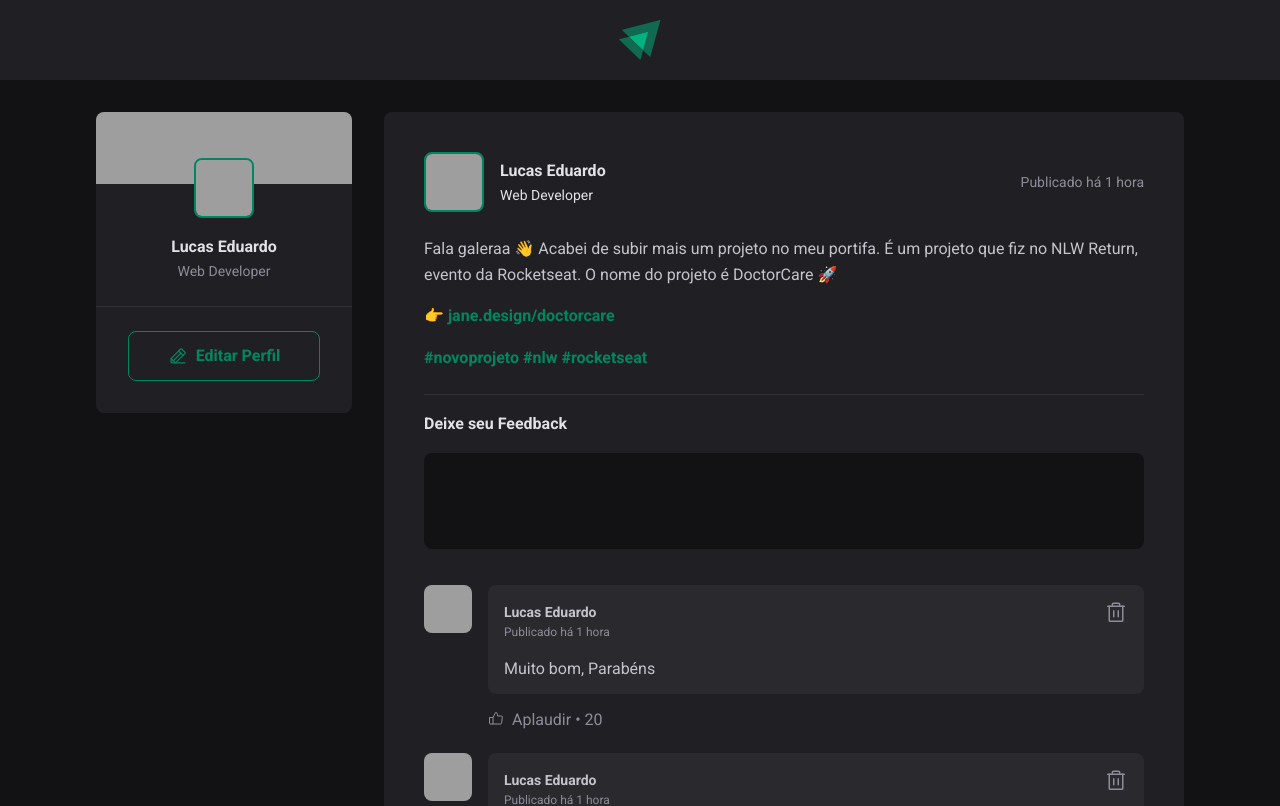
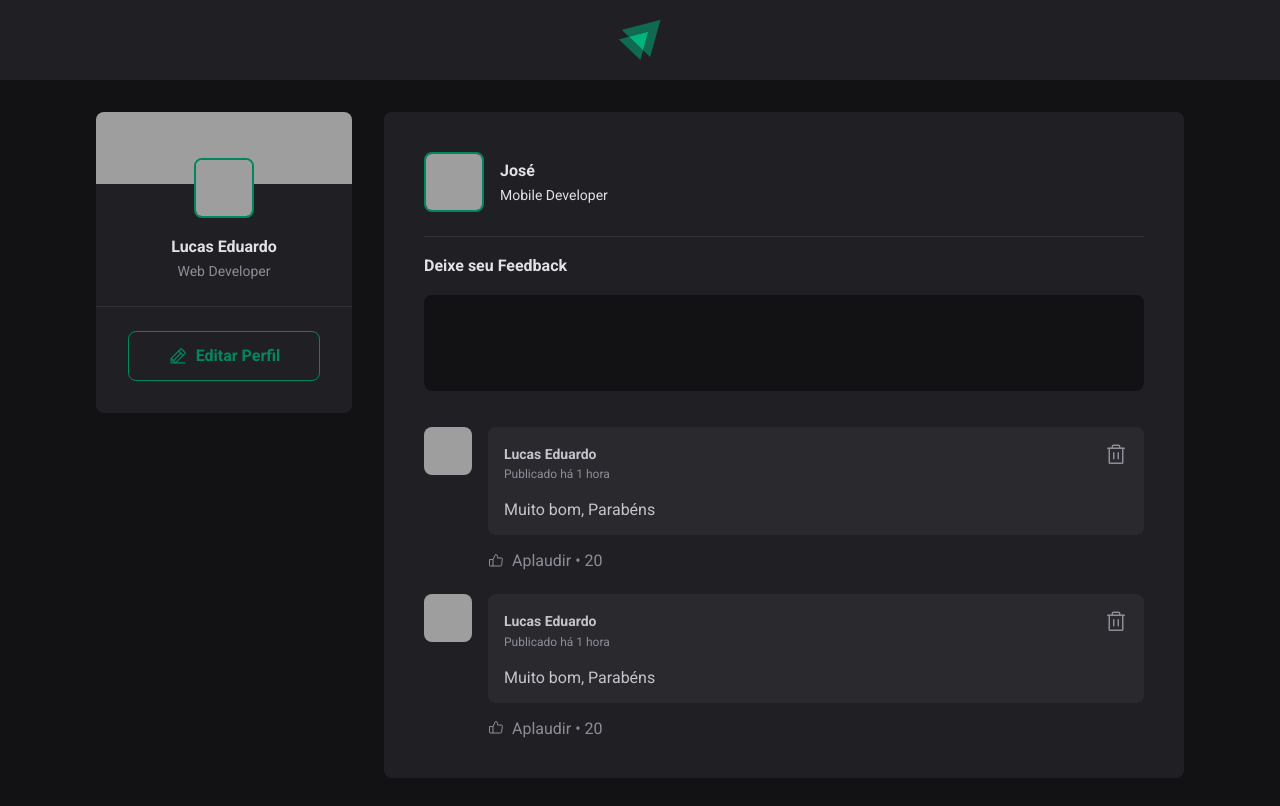
Before and after one commit to Lucasedusi/react-vite, a React (Vite) app: page / in a window 1280 px wide. Shown: the top 806 px of the page. Built offline with nearby package versions, Linux system fonts and the light colour scheme; grey boxes are pictures that could not be loaded.

Commit message:
feat: Post properties

```diff
--- a/package.json
+++ b/package.json
@@ -9,6 +9,7 @@
 		"preview": "vite preview"
 	},
 	"dependencies": {
+		"date-fns": "^2.29.1",
 		"phosphor-react": "^1.4.1",
 		"react": "^18.2.0",
 		"react-dom": "^18.2.0"
--- a/src/App.jsx
+++ b/src/App.jsx
@@ -1,9 +1,32 @@
 import { Header } from "./components/Header/Header";
 import { SideBar } from "./components/SideBar/SideBar";
+import { Post } from "./components/Post/Post";
 
+import styles from "./App.module.css";
 import "./styles/global.css";
-import styles from "./App.module.css";
-import { Post } from "./components/Post/Post";
+
+const posts = [
+	{
+		id: 1,
+		author: {
+			avatarUrl: "https://github.com/lucasedusi.png",
+			name: "José",
+			rule: "Mobile Developer",
+		},
+		content: [
+			{
+				type: "paragraph",
+				content:
+					"Fala galeraa 👋 Acabei de subir mais um projeto no meu portifa",
+			},
+			{
+				type: "paragraph",
+				content: "É um projeto que fiz no NLW Return, evento da Rocketseat",
+			},
+		],
+		publishedAt: new Date("2022-08-03 14:23:45"),
+	},
+];
 
 function App() {
 	return (
@@ -13,8 +36,15 @@
 			<div className={styles.wrapper}>
 				<SideBar />
 				<main>
-					<Post />
-					<Post />
+					{posts.map((post) => {
+						return (
+							<Post
+								author={post.author}
+								content={post.content}
+								publishedAt={post.publishedAt}
+							/>
+						);
+					})}
 				</main>
 			</div>
 		</>
--- a/src/components/Post/Post.jsx
+++ b/src/components/Post/Post.jsx
@@ -2,34 +2,23 @@
 import { Comment } from "../Comment/Comment";
 import styles from "./Post.module.css";
 
-export function Post() {
+export function Post({ author, content, publishedAt }) {
 	return (
 		<article className={styles.post}>
 			<header>
 				<div className={styles.author}>
-					<Avatar hasBorder src="https://github.com/lucasedusi.png" />
+					<Avatar hasBorder src={author.avatarUrl} />
 					<div className={styles.authorInfo}>
-						<strong>Lucas Eduardo</strong>
-						<span>Web Developer</span>
+						<strong>{author.name}</strong>
+						<span>{author.rule}</span>
 					</div>
 				</div>
 
-				<time dateTime="2022-08-02 14:23:45">Publicado há 1 hora</time>
+				<time dateTime="2022-08-02 14:23:45"></time>
 			</header>
 
 			<div className={styles.content}>
-				<p>
-					Fala galeraa 👋 Acabei de subir mais um projeto no meu portifa. É um
-					projeto que fiz no NLW Return, evento da Rocketseat. O nome do projeto
-					é DoctorCare 🚀{" "}
-				</p>
-				<p>
-					👉 <a href="">jane.design/doctorcare</a>
-				</p>
-
-				<p>
-					<a href="">#novoprojeto #nlw #rocketseat</a>
-				</p>
+				<p>{/* {content.type} {content.content} */}</p>
 			</div>
 
 			<form className={styles.commentForm}>
```
Also changed, not shown: 2 other files (tests, documents, lock files or other folders).
